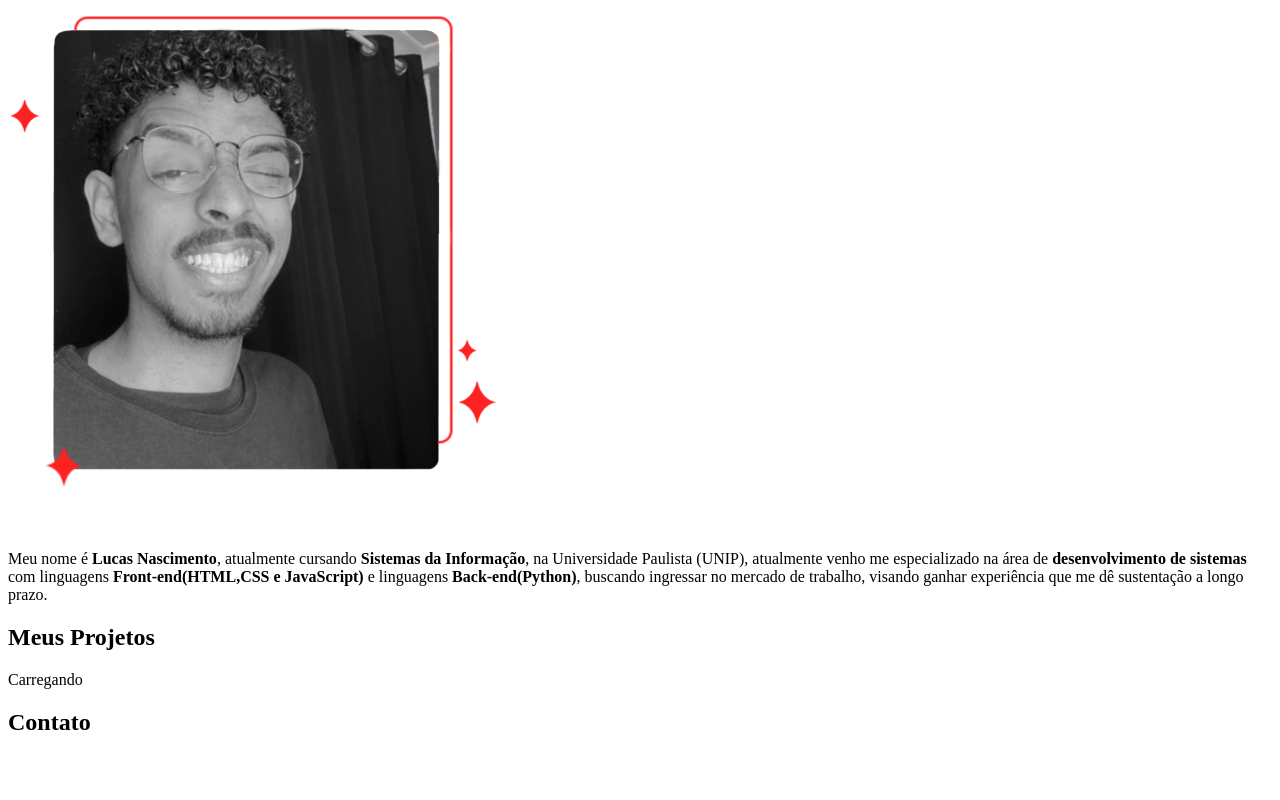
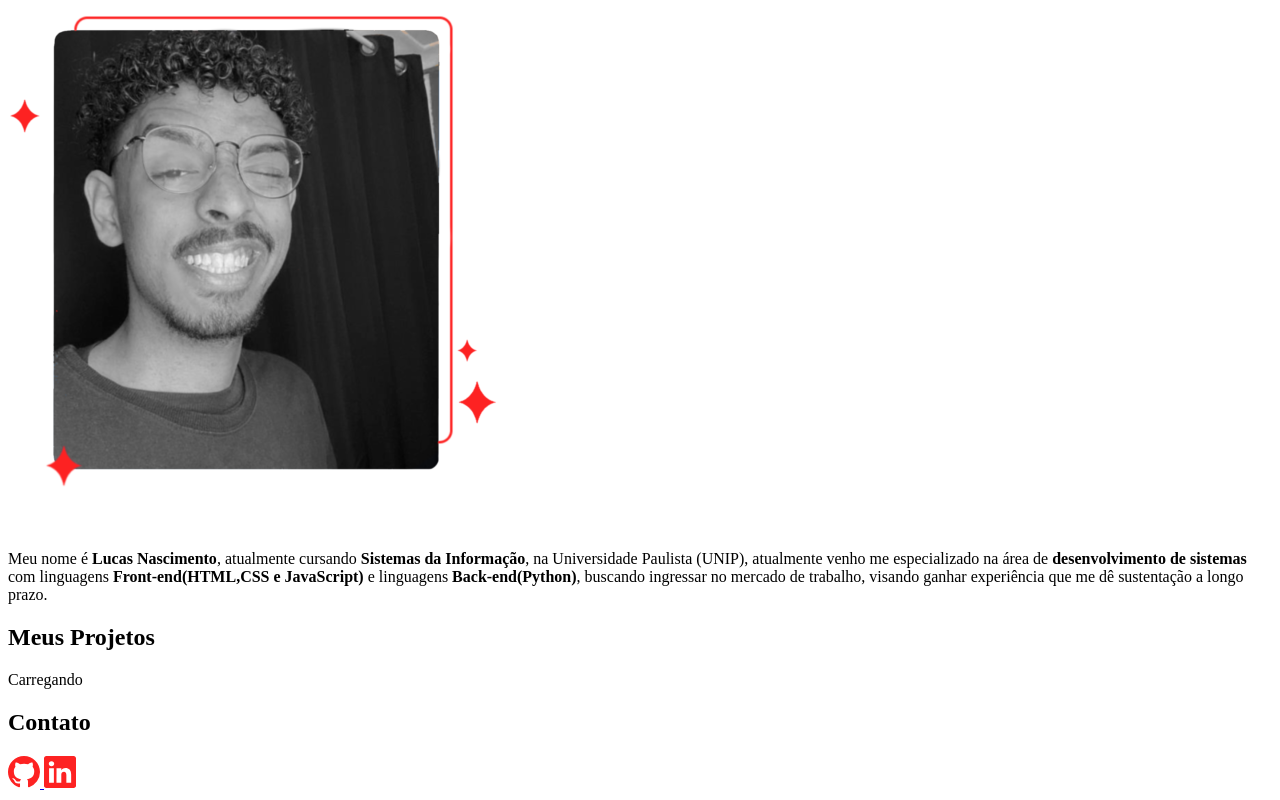
Before and after one commit to lucaasrodriguess/My-Profile, a plain HTML site: page index.html in a window 1280 px wide. Shown: the part 1682-2482 px from the top of the page. Before the commit the page ends 2438 px from the top, so only its background shows below. Drawn offline with Linux system fonts and the light colour scheme.

Commit message:
Concluindo Estrutura HTML por completo

```diff
--- a/index.html
+++ b/index.html
@@ -74,6 +74,44 @@
 
     <footer id="contact">
       <h2>Contato</h2>
+      <div>
+        <a
+          href="https://github.com/lucaasrodriguess"
+          title="Github"
+          target="_blank"
+        >
+          <svg
+            xmlns="http://www.w3.org/2000/svg"
+            width="32"
+            height="32"
+            fill="#fd2222"
+            class="bi bi-github"
+            viewBox="0 0 16 16"
+          >
+            <path
+              d="M8 0C3.58 0 0 3.58 0 8c0 3.54 2.29 6.53 5.47 7.59.4.07.55-.17.55-.38 0-.19-.01-.82-.01-1.49-2.01.37-2.53-.49-2.69-.94-.09-.23-.48-.94-.82-1.13-.28-.15-.68-.52-.01-.53.63-.01 1.08.58 1.23.82.72 1.21 1.87.87 2.33.66.07-.52.28-.87.51-1.07-1.78-.2-3.64-.89-3.64-3.95 0-.87.31-1.59.82-2.15-.08-.2-.36-1.02.08-2.12 0 0 .67-.21 2.2.82.64-.18 1.32-.27 2-.27.68 0 1.36.09 2 .27 1.53-1.04 2.2-.82 2.2-.82.44 1.1.16 1.92.08 2.12.51.56.82 1.27.82 2.15 0 3.07-1.87 3.75-3.65 3.95.29.25.54.73.54 1.48 0 1.07-.01 1.93-.01 2.2 0 .21.15.46.55.38A8.012 8.012 0 0 0 16 8c0-4.42-3.58-8-8-8z"
+            />
+          </svg>
+        </a>
+        <a
+          href="https://www.linkedin.com/in/lucas-rodrigues-159614230/"
+          title="LinkedIn"
+          target="_blank"
+        >
+          <svg
+            xmlns="http://www.w3.org/2000/svg"
+            width="32"
+            height="32"
+            fill="#fd2222"
+            class="bi bi-linkedin"
+            viewBox="0 0 16 16"
+          >
+            <path
+              d="M0 1.146C0 .513.526 0 1.175 0h13.65C15.474 0 16 .513 16 1.146v13.708c0 .633-.526 1.146-1.175 1.146H1.175C.526 16 0 15.487 0 14.854V1.146zm4.943 12.248V6.169H2.542v7.225h2.401zm-1.2-8.212c.837 0 1.358-.554 1.358-1.248-.015-.709-.52-1.248-1.342-1.248-.822 0-1.359.54-1.359 1.248 0 .694.521 1.248 1.327 1.248h.016zm4.908 8.212V9.359c0-.216.016-.432.08-.586.173-.431.568-.878 1.232-.878.869 0 1.216.662 1.216 1.634v3.865h2.401V9.25c0-2.22-1.184-3.252-2.764-3.252-1.274 0-1.845.7-2.165 1.193v.025h-.016a5.54 5.54 0 0 1 .016-.025V6.169h-2.4c.03.678 0 7.225 0 7.225h2.4z"
+            />
+          </svg>
+        </a>
+      </div>
     </footer>
   </body>
   <script src="js/main.js"></script>
```
